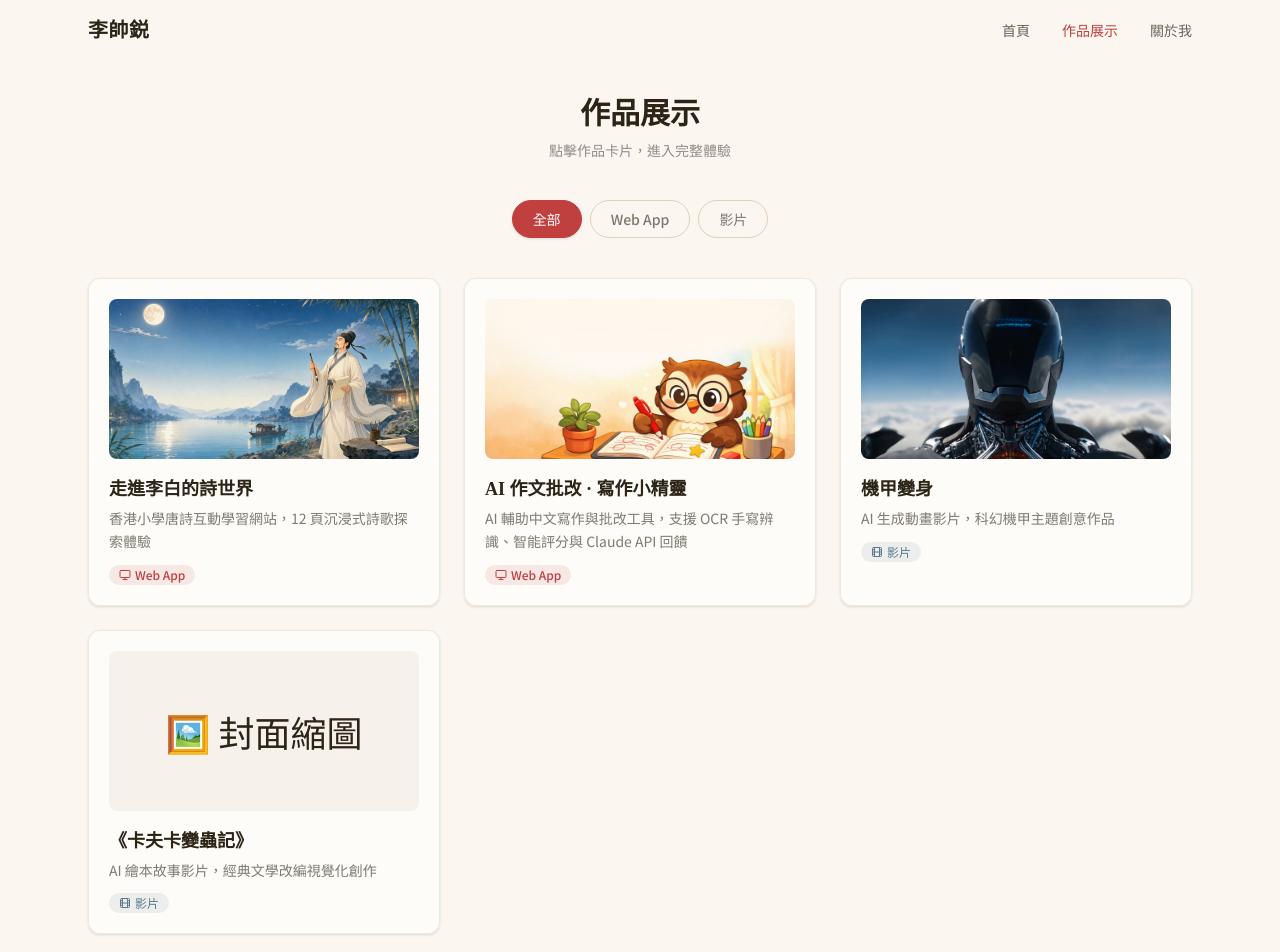
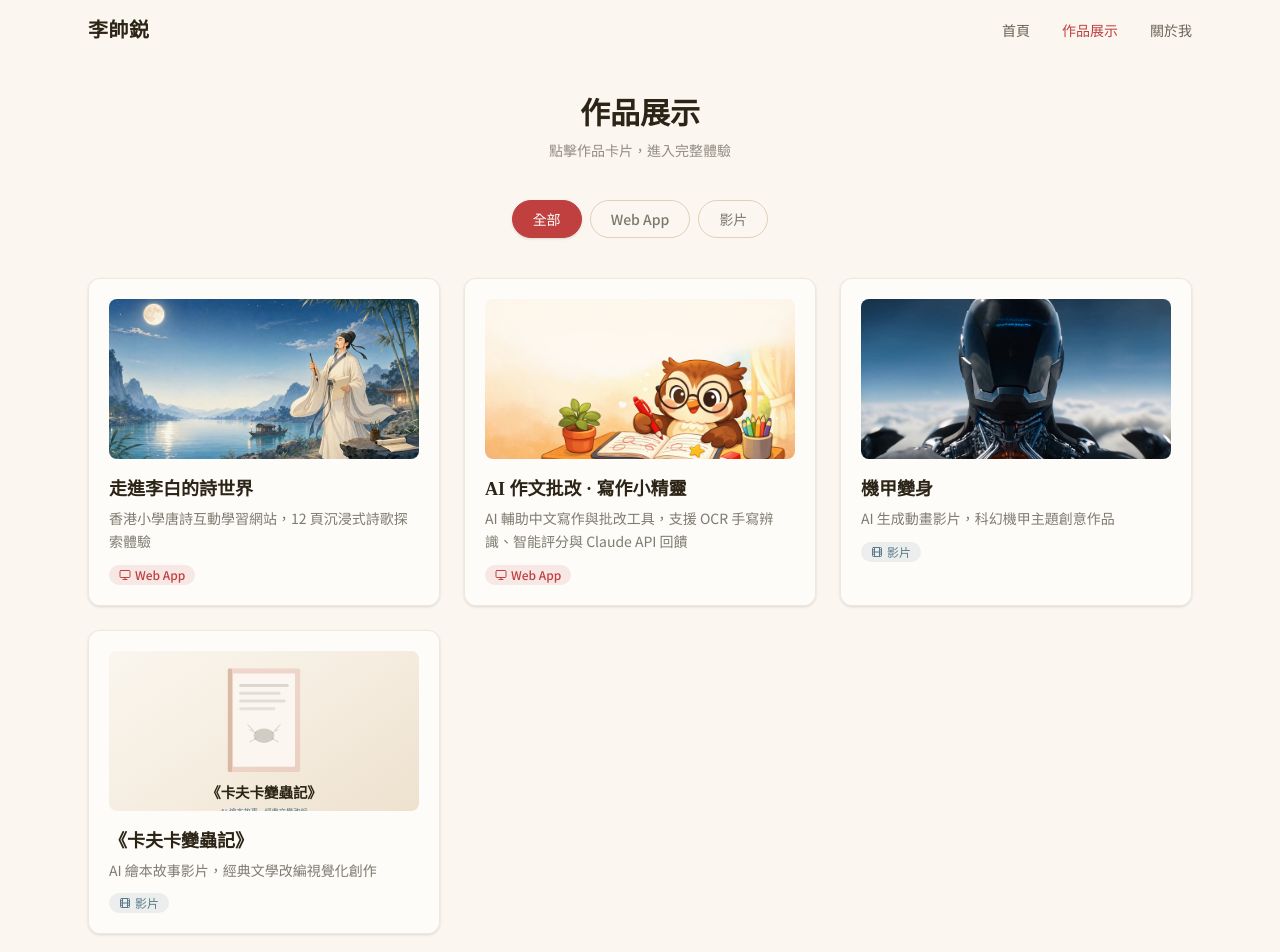
Before and after one commit to LiSRuii/ai-education-portfolio, a React (Vite) app: page /works in a window 1280 px wide. Shown: the top 952 px of the page. Built offline with nearby package versions, Linux system fonts and the light colour scheme.

Commit message:
feat: add 《卡夫卡變蟲記》 with Google Drive link and cover

```diff
--- a/src/data/works.js
+++ b/src/data/works.js
@@ -35,8 +35,8 @@ const works = [
     category: "video",
     description: "AI 繪本故事影片，經典文學改編視覺化創作",
     tech: "AI 繪本生成",
-    thumbnail: "🖼️ 封面縮圖",
-    link: "#",
+    thumbnail: "/images/thumbnails/kafka-cover.svg",
+    link: "https://drive.google.com/file/d/1OxRETeHeD7f1GomCMQ-46sCEz4XbDshi/view?usp=drive_link",
     featured: false,
   },
 ];
```
Also changed, not shown: public/images/thumbnails/kafka-cover.svg (added).
